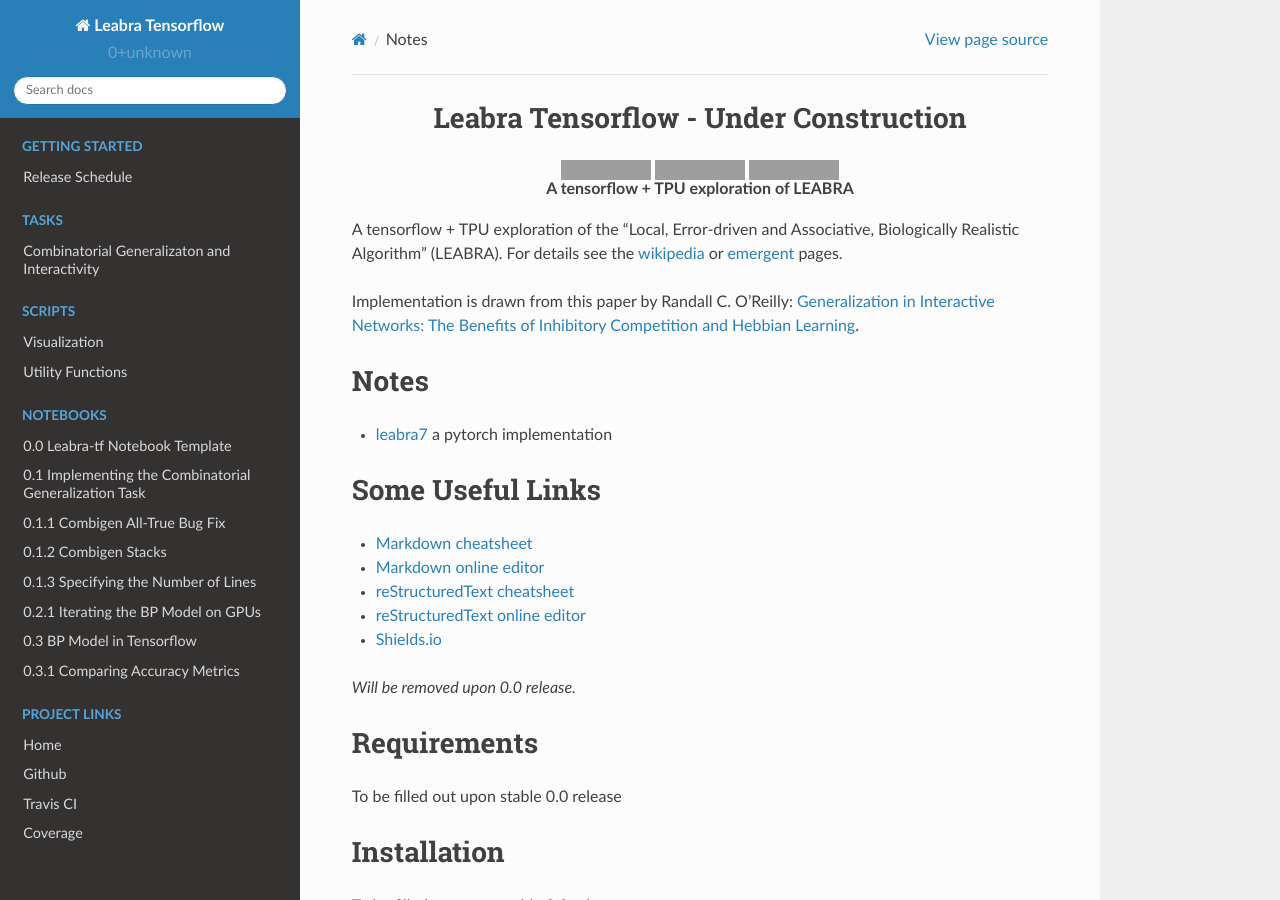
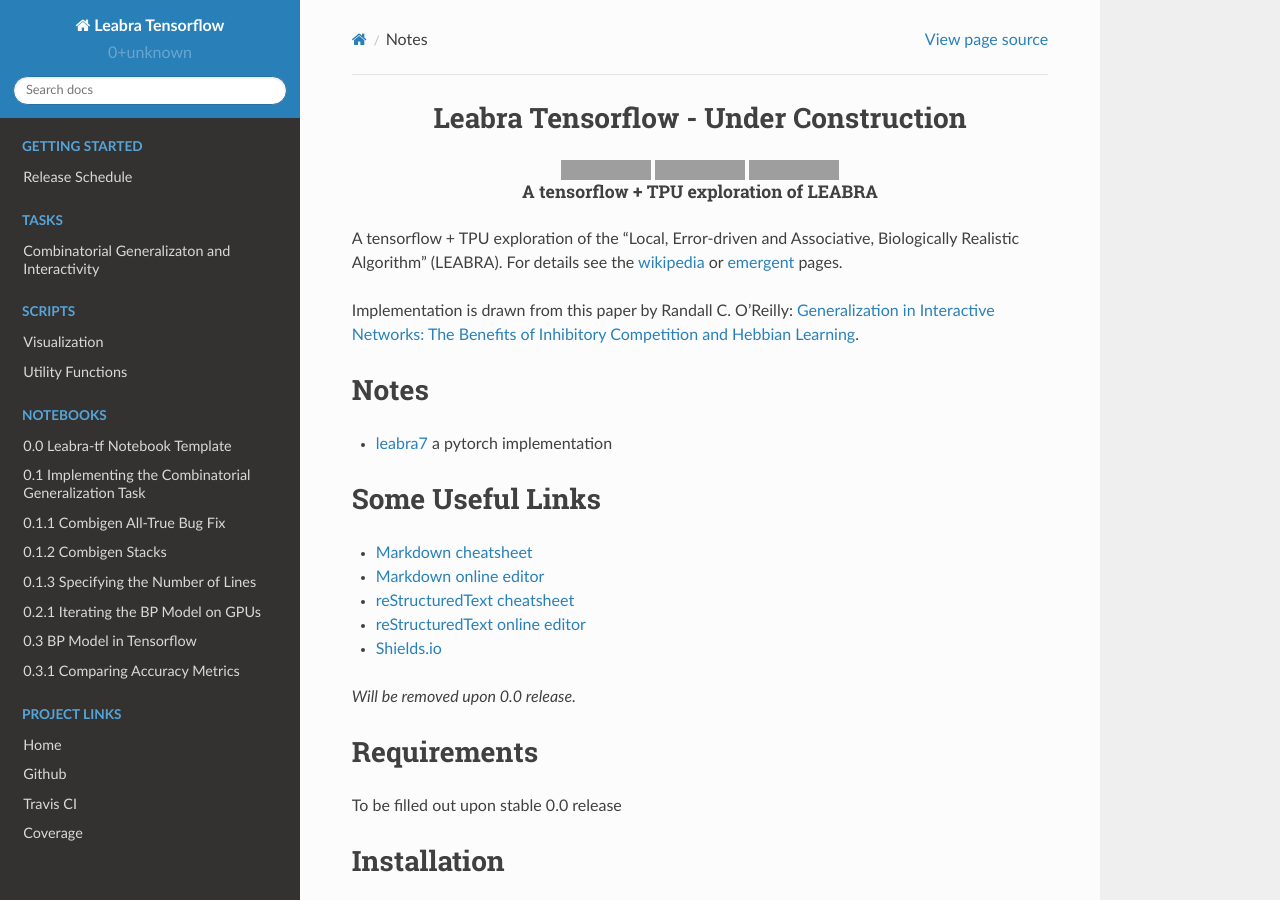
Before and after one commit to apra93/leabra-tf, a Sphinx documentation site: the page built from docs/source/index.rst, in a window 1280 px wide and 900 px high. Built offline with Sphinx 7.4.7 and the Read the Docs theme 2.0.0, drawn with Linux system fonts in a browser that asks for light colours; grey boxes are pictures that could not be loaded.

Commit message:
DOCS: Making the md work with sphinx.

```diff
--- a/README.md
+++ b/README.md
@@ -7,6 +7,7 @@
 <!-- </p> -->
 
 <div align="center">
+
   <!-- Build Status -->
   <a href="https://travis-ci.org/apra93/leabra-tf">
   <img alt="Travis (.org)" src="https://img.shields.io/travis/apra93/leabra-tf.svg?logo=travis&style=for-the-badge">
@@ -21,12 +22,11 @@
   <a href="https://app.codacy.com/project/apra93/leabra-tf/dashboard">
   <img alt="Codacy grade" src="https://img.shields.io/codacy/grade/ee0d0724c19b416aa84b5ce297cbeaca.svg?logo=codacy&style=for-the-badge">
   </a>
-<!-- Add in a break between the badges and the next section. Will likely not be necessary if there is a header after this -->
-<div align="center">
-  <strong>A tensorflow + TPU exploration of LEABRA</strong>
+
 </div>
-</div>
-<br>
+  <!-- Add in a break between the badges and the next section. Will likely not be necessary if there is a header after this -->
+
+<h5 align="center">A tensorflow + TPU exploration of LEABRA</h5>
 
 A tensorflow + TPU exploration of the "Local, Error-driven and Associative,
 Biologically Realistic Algorithm" (LEABRA). For details see the
```
Also changed, not shown: docs/source/index.rst (+7 -7 lines).
